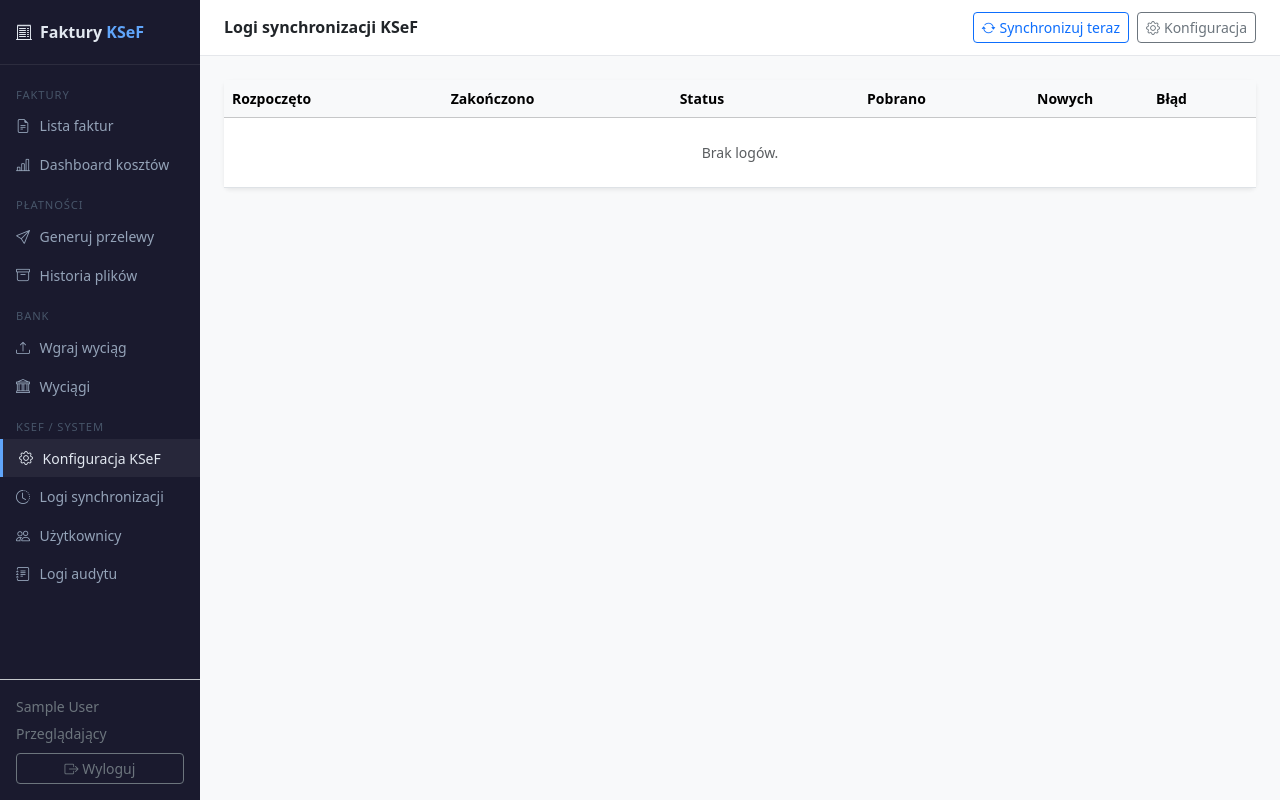
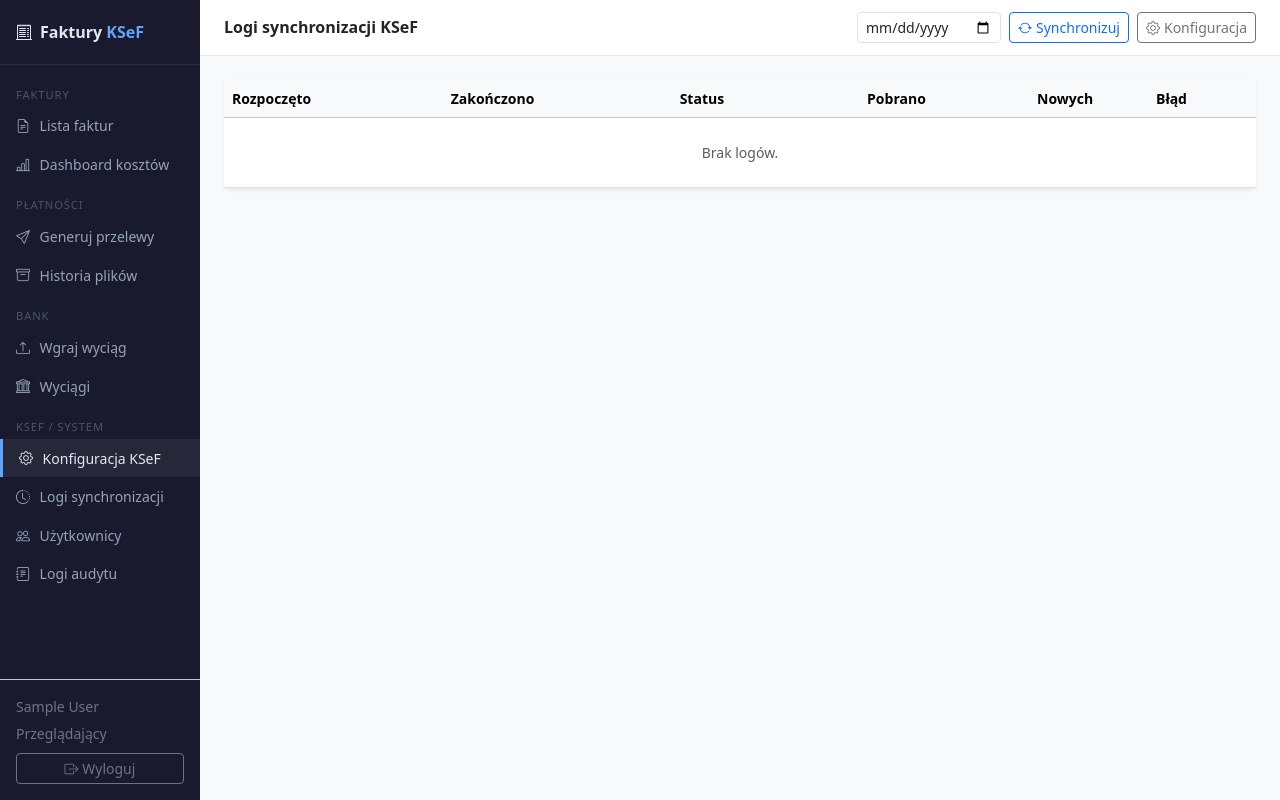
Before and after one commit to Elviszyje/ksef_synchro, a Django app: page /ksef/logs/ in a window 1280 px wide. Run offline with Django 5.2, Linux system fonts and the light colour scheme; the visitor is signed in with stand-in values (Sample User, id 1); data that the repository does not hold is empty; parts of the project's set-up code (start-up, migrations or seed data) failed here and were passed over; some libraries are stand-ins or nearby versions.

Commit message:
feat: sync od wybranej daty — date_from_override w ręcznym syncu
Dodaje pole daty w formularzu synchronizacji na stronie logów. Puste pole
= zachowanie dotychczasowe (od last_sync_at). Podana data wymusza pobranie
faktur od tego dnia niezależnie od last_sync_at — przydatne gdy pierwsza
synchronizacja urwała się na limicie i nie pobrała całej historii.

Co-Authored-By: Claude Sonnet 4.6 <noreply@anthropic.com>

```diff
--- a/apps/ksef/templates/ksef/sync_log_list.html
+++ b/apps/ksef/templates/ksef/sync_log_list.html
@@ -1,10 +1,12 @@
 {% extends "base.html" %}
 {% block page_title %}Logi synchronizacji KSeF{% endblock %}
 {% block topbar_actions %}
-<form method="post" action="{% url 'ksef:manual_sync' %}" class="d-inline">
+<form method="post" action="{% url 'ksef:manual_sync' %}" class="d-flex align-items-center gap-2">
   {% csrf_token %}
-  <button type="submit" class="btn btn-outline-primary btn-sm">
-    <i class="bi bi-arrow-repeat me-1"></i>Synchronizuj teraz
+  <input type="date" name="date_from" class="form-control form-control-sm"
+         style="width:auto;" title="Synchronizuj od daty (puste = od ostatniej synchronizacji)">
+  <button type="submit" class="btn btn-outline-primary btn-sm text-nowrap">
+    <i class="bi bi-arrow-repeat me-1"></i>Synchronizuj
   </button>
 </form>
 <a href="{% url 'ksef:config' %}" class="btn btn-outline-secondary btn-sm">
--- a/apps/ksef/views.py
+++ b/apps/ksef/views.py
@@ -71,10 +71,12 @@ class KSeFManualSyncView(RoleRequiredMixin, View):
         if not config:
             messages.error(request, 'Brak konfiguracji KSeF. Skonfiguruj połączenie najpierw.')
             return redirect('ksef:config')
-        sync_ksef_invoices.delay(force=True)
+        date_from = request.POST.get('date_from', '').strip() or None
+        sync_ksef_invoices.delay(force=True, date_from_override=date_from)
         log_event(request.user, AuditLog.ACTION_KSEF_SYNC,
-                  detail={'triggered_by': 'manual'}, request=request)
-        messages.info(request, 'Synchronizacja z KSeF uruchomiona w tle.')
+                  detail={'triggered_by': 'manual', 'date_from': date_from}, request=request)
+        msg = f'Synchronizacja uruchomiona od {date_from}.' if date_from else 'Synchronizacja z KSeF uruchomiona w tle.'
+        messages.info(request, msg)
         return redirect('ksef:logs')
 
 
```
Also changed, not shown: apps/ksef/tasks.py (+8 -4 lines).
